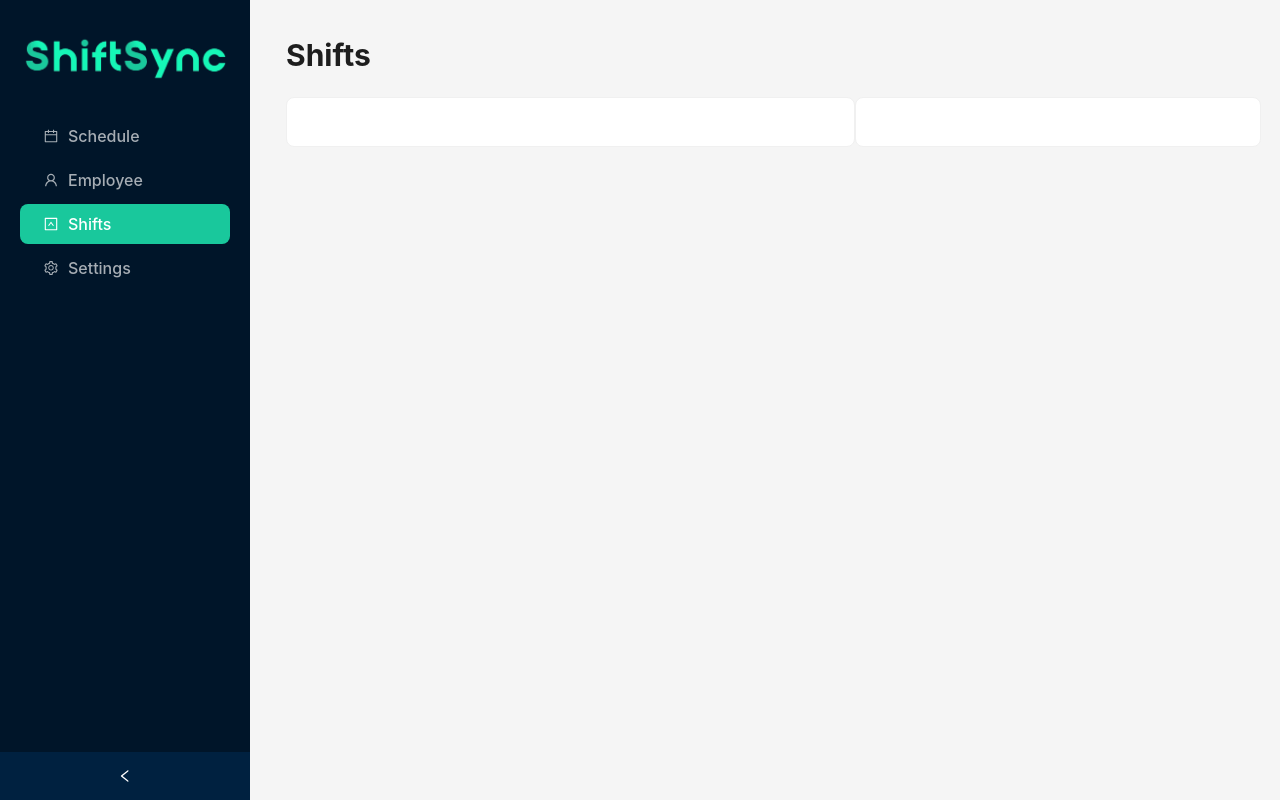
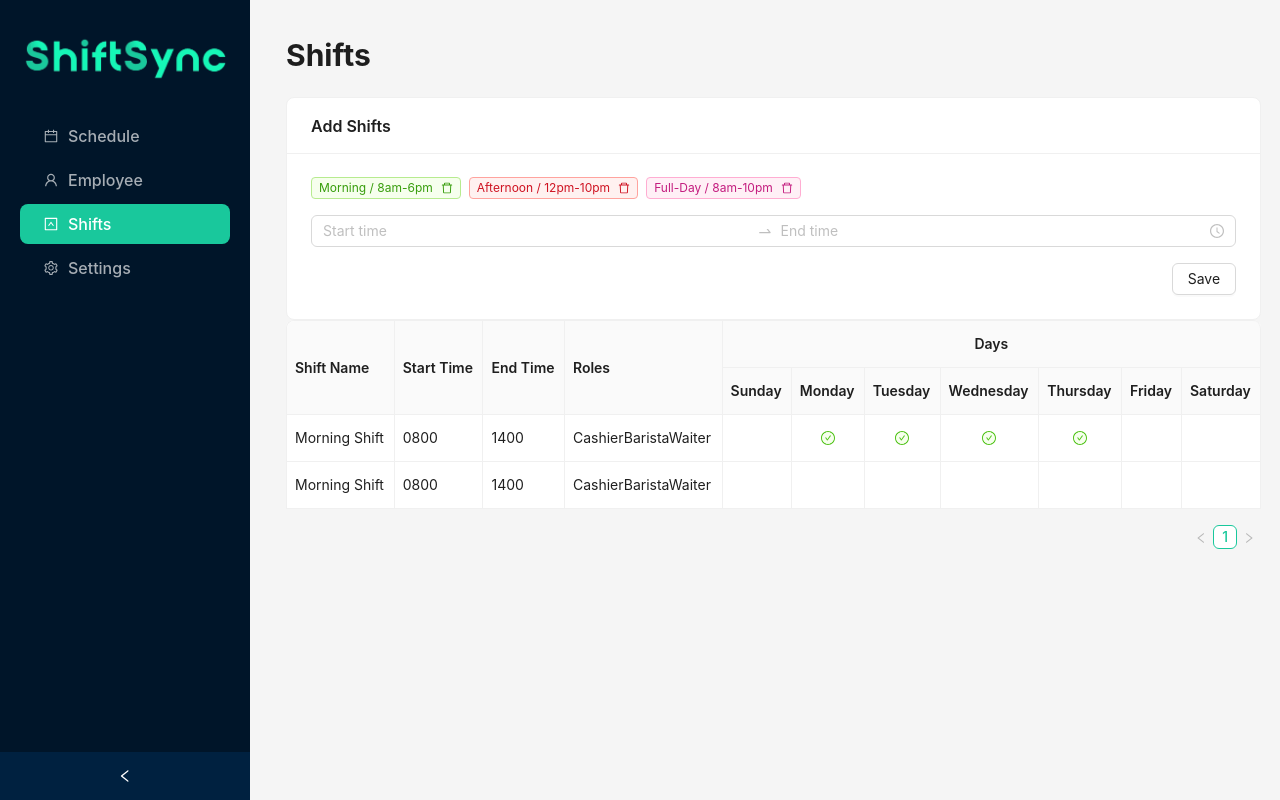
Before and after one commit to danielyuenhx/shiftsync, a React (Vite) app: page /shifts in a window 1280 px wide. Built offline with nearby package versions, Linux system fonts and the light colour scheme.

Commit message:
shift page

```diff
--- a/src/components/employees/employees.tsx
+++ b/src/components/employees/employees.tsx
@@ -19,7 +19,7 @@ const Employees = () => {
   };
 
   const [currentPage, setCurrentPage] = useState(1);
-  const itemsPerPage = 5;
+  const itemsPerPage = 3;
 
   const handlePageChange = (page: any) => {
     setCurrentPage(page);
--- a/src/components/employees/profileCard/profileCard.tsx
+++ b/src/components/employees/profileCard/profileCard.tsx
@@ -58,7 +58,7 @@ const ProfileCard = (props: ProfileProps) => {
           <p className='tw-font-medium'>Roles:</p>
           <div>
             {props?.profile?.role.map((role) => (
-              <Tag key={role} color={roleColour(role)}>
+              <Tag key={role} color={roleColour(role)} className="tw-mb-1">
                 {role}
               </Tag>
             ))}
--- a/src/components/shifts/shifts.tsx
+++ b/src/components/shifts/shifts.tsx
@@ -1,14 +1,85 @@
-import { Card, Col, Row } from 'antd';
 import React from 'react';
 
+import { Card, Col, Row, Table } from 'antd';
+import AddShiftCard from './addShiftCard/addShiftCard';
+import ColumnGroup from 'antd/es/table/ColumnGroup';
+import Column from 'antd/es/table/Column';
+import { CheckCircleTwoTone } from '@ant-design/icons';
+
 const Shifts = () => {
+  const shiftColumns = [
+    { title: 'Shift Name', key: 'name' },
+    { title: 'Start Time', key: 'startTime' },
+    { title: 'End Time', key: 'endTime' },
+    { title: 'Roles', key: 'roles' },
+  ];
+  const dayColumns = [
+    { title: 'Sunday', key: 'sunday' },
+    { title: 'Monday', key: 'monday' },
+    { title: 'Tuesday', key: 'tuesday' },
+    { title: 'Wednesday', key: 'wednesday' },
+    { title: 'Thursday', key: 'thursday' },
+    { title: 'Friday', key: 'friday' },
+    { title: 'Saturday', key: 'saturday' },
+  ];
+
+  const data = [
+    {
+      key: '1',
+      name: 'Morning Shift',
+      startTime: '0800',
+      endTime: '1400',
+      roles: ['Cashier', 'Barista', 'Waiter'],
+      monday: (
+        <div className='tw-text-center'>
+          <CheckCircleTwoTone twoToneColor='#52c41a' />
+        </div>
+      ),
+      tuesday: (
+        <div className='tw-text-center'>
+          <CheckCircleTwoTone twoToneColor='#52c41a' />
+        </div>
+      ),
+      wednesday: (
+        <div className='tw-text-center'>
+          <CheckCircleTwoTone twoToneColor='#52c41a' />
+        </div>
+      ),
+      thursday: (
+        <div className='tw-text-center'>
+          <CheckCircleTwoTone twoToneColor='#52c41a' />
+        </div>
+      ),
+    },
+    {
+      key: '1',
+      name: 'Morning Shift',
+      startTime: '0800',
+      endTime: '1400',
+      roles: ['Cashier', 'Barista', 'Waiter'],
+    },
+  ];
+
   return (
     <Row>
-      <Col span={14}>
-        <Card></Card>
+      <Col span={24}>
+        <AddShiftCard />
       </Col>
-      <Col span={10}>
-        <Card></Card>
+      <Col span={24}>
+        <Table
+          bordered
+          size='middle'
+          dataSource={data}
+        >
+          {shiftColumns.map((col) => (
+            <Column title={col.title} dataIndex={col.key} key={col.key} />
+          ))}
+          <ColumnGroup title='Days'>
+            {dayColumns.map((col) => (
+              <Column title={col.title} dataIndex={col.key} key={col.key} />
+            ))}
+          </ColumnGroup>
+        </Table>
       </Col>
     </Row>
   );
```
